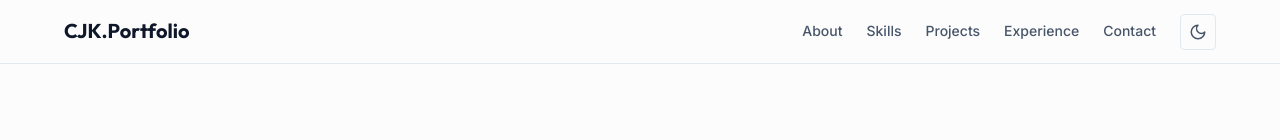
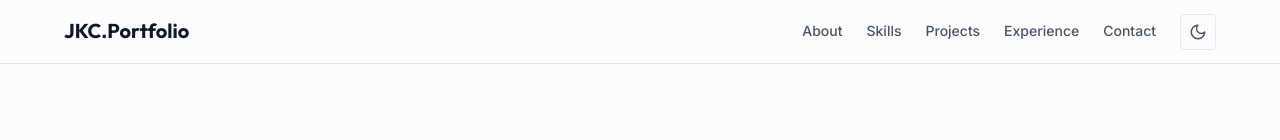
Before and after one commit to interrobang-dev/work-portfolio, a React (Vite) app: page / in a window 1280 px wide. Shown: the top 140 px of the page. Built offline with nearby package versions, Linux system fonts and the light colour scheme.

Commit message:
chore: update portfolio title and logo branding

```diff
--- a/index.html
+++ b/index.html
@@ -1,13 +1,16 @@
 <!doctype html>
 <html lang="en">
+
 <head>
   <meta charset="UTF-8" />
   <link rel="icon" type="image/svg+xml" href="/favicon.svg" />
   <meta name="viewport" content="width=device-width, initial-scale=1.0" />
-    <title>work-portfolio</title>
+  <title>JKC.Portfolio</title>
 </head>
+
 <body>
   <div id="root"></div>
   <script type="module" src="/src/main.tsx"></script>
 </body>
+
 </html>
--- a/src/components/Header.tsx
+++ b/src/components/Header.tsx
@@ -67,7 +67,7 @@ const Header: React.FC<HeaderProps> = ({ activeSection }) => {
               window.scrollTo({ top: 0, behavior: 'smooth' });
             }}
           >
-            CJK.Portfolio
+            JKC.Portfolio
           </a>
           <div className="header-right">
             <nav className="nav-menu">
```
Lines whose indentation alone changed are shown as unchanged.
